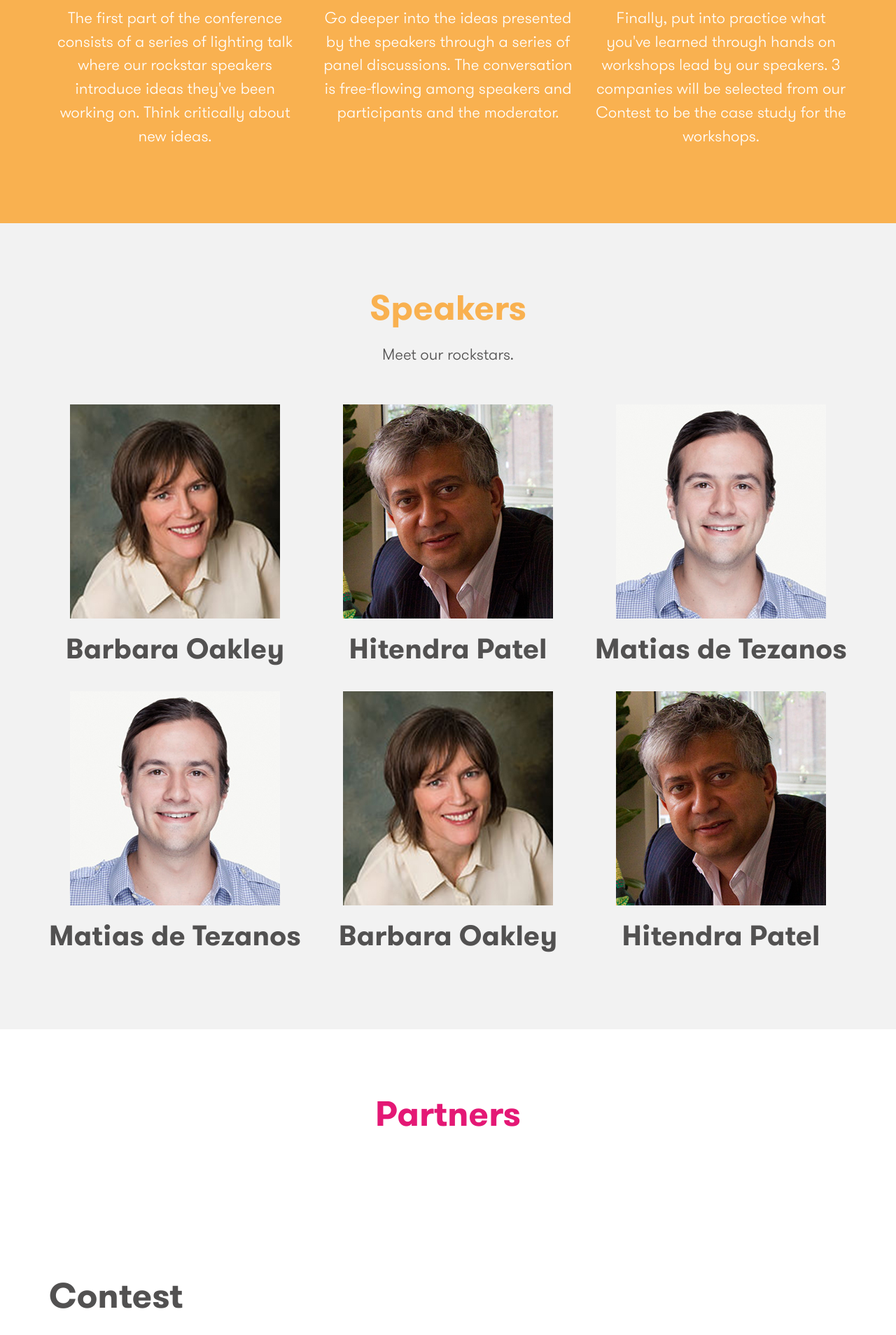
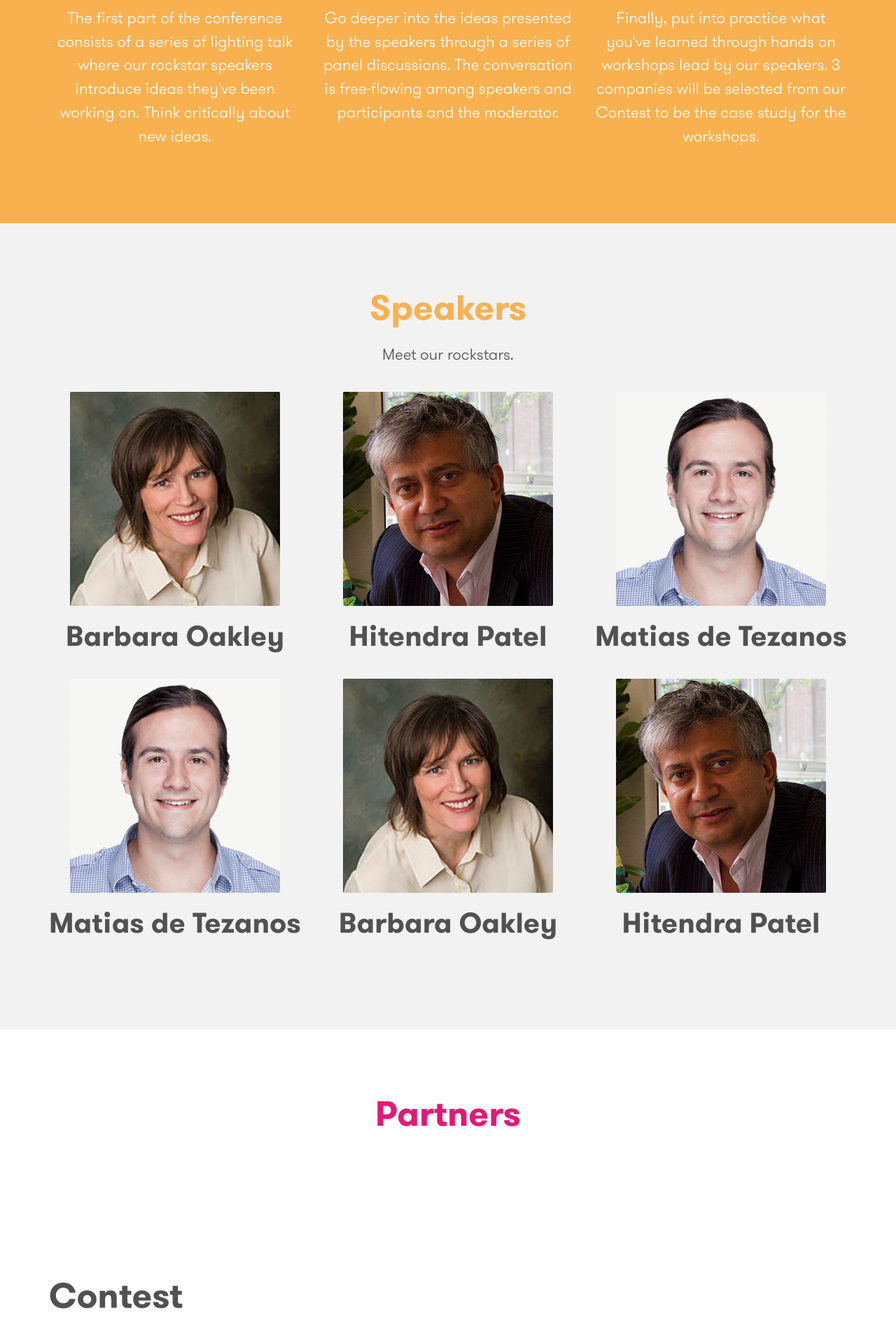
Before and after one commit to isabelgm/antigua10x, a Jekyll site: the page built from index.html, in a window 1280 px wide. Shown: the part 1791-3699 px from the top of the page at 70% size. Built offline with Jekyll 4.4.1, drawn with Linux system fonts in a browser that asks for light colours; nearby versions of some CDN libraries; some web fonts are replaced.

Commit message:
Tweaks to speaker section

```diff
--- a/_sass/pages.scss
+++ b/_sass/pages.scss
@@ -21,8 +21,12 @@
 }
 
 .people {
-  img {
-    margin: 1rem 0;
+  .person {
+    margin-bottom: 1rem;
+    img {
+      border-radius: 2px;
+      margin-bottom: 1rem;
+    }
   }
 }
 
--- a/index.html
+++ b/index.html
@@ -66,28 +66,28 @@
     <h2 class="orange">Speakers</h2>
     <p class="mb2">Meet our rockstars.</p>
     <div class="row people">
-      <div class="col-sm-4">
-        <img src="../img/speakers/barbara.jpg" alt="">
+      <div class="col-sm-4 person">
+        <img src="../img/speakers/barbara.jpg" class="img-responsive center-block">
         <h3>Barbara Oakley</h3>
       </div>
-      <div class="col-sm-4">
-        <img src="../img/speakers/hitendra.jpg" alt="">
+      <div class="col-sm-4 person">
+        <img src="../img/speakers/hitendra.jpg" class="img-responsive center-block">
         <h3>Hitendra Patel</h3>
       </div>
-      <div class="col-sm-4">
-        <img src="../img/speakers/matias.jpg" alt="">
+      <div class="col-sm-4 person">
+        <img src="../img/speakers/matias.jpg" class="img-responsive center-block">
         <h3>Matias de Tezanos</h3>
       </div>
-      <div class="col-sm-4">
-        <img src="../img/speakers/matias.jpg" alt="" class="rockstar">
+      <div class="col-sm-4 person">
+        <img src="../img/speakers/matias.jpg" class="img-responsive center-block">
         <h3>Matias de Tezanos</h3>
       </div>
-      <div class="col-sm-4">
-        <img src="../img/speakers/barbara.jpg" alt="" class="rockstar">
+      <div class="col-sm-4 person">
+        <img src="../img/speakers/barbara.jpg" class="img-responsive center-block">
         <h3>Barbara Oakley</h3>
       </div>
-      <div class="col-sm-4">
-        <img src="../img/speakers/hitendra.jpg" alt="" class="rockstar">
+      <div class="col-sm-4 person">
+        <img src="../img/speakers/hitendra.jpg" class="img-responsive center-block">
         <h3>Hitendra Patel</h3>
       </div>
     </div>
```
